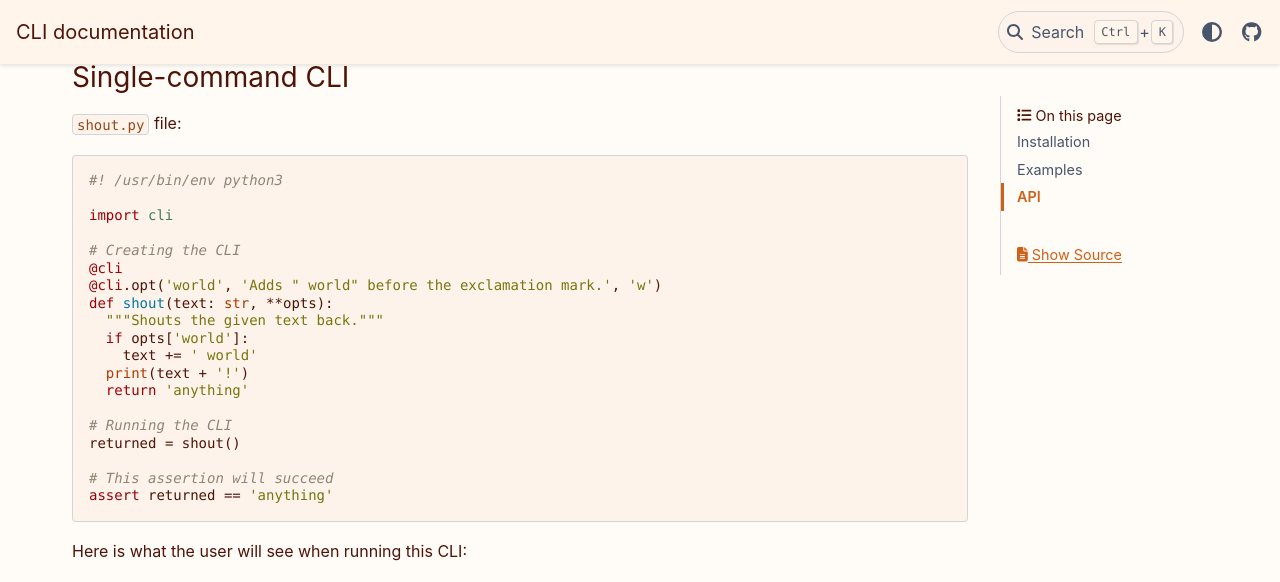
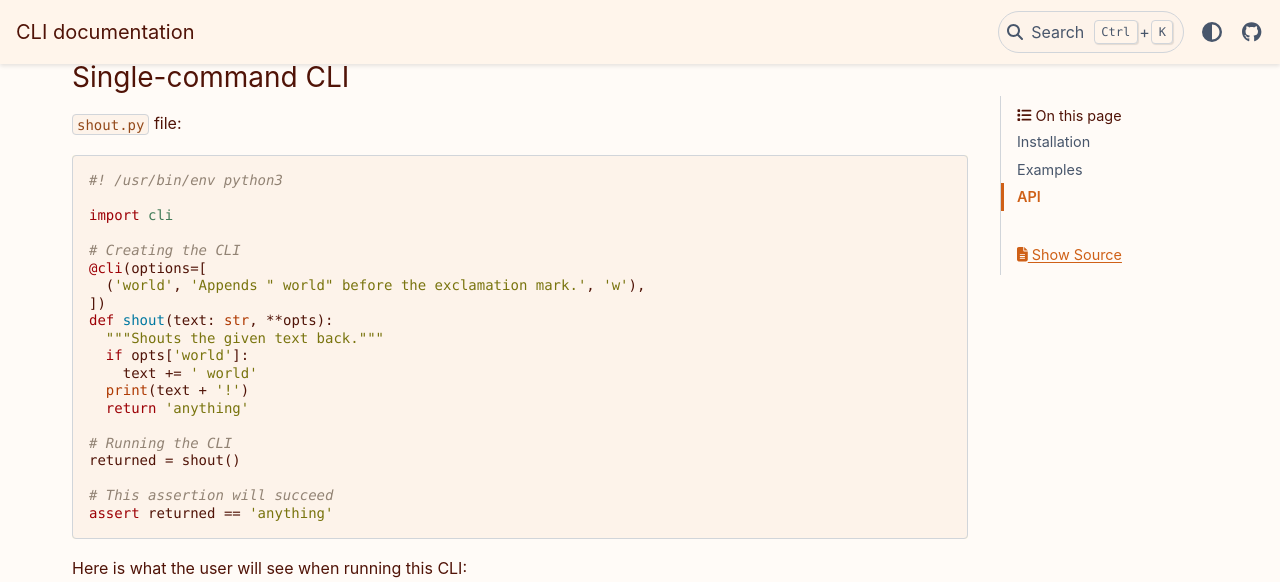
Before and after one commit to philippkosarev/cli, a Sphinx documentation site: the page built from docs/index.rst, in a window 1280 px wide and 1400 px high, scrolled down 605 px. Shown: the top 582 px of the window. Built offline with Sphinx 7.4.7 and the PyData theme 0.15.4, drawn with Linux system fonts in a browser that asks for light colours; some of the changed text lies outside the part shown; grey boxes are pictures that could not be loaded.

Commit message:
refactored how options are added to the CLI
Removed the `@cli.opt` decorator because the decorator didn't make sense on its
own. It required the `@cli` decorator above it and just passed the arguments to
it, but not in an obvious way. That made it more difficult to share the same
options between multiple `CLI`s.

But having the options in the same place as the CLI is better than adding them
after, so the `Option` class was made public and the `options` parameter was
added to `CLI`. The reduntant `add_option` method was removed.

But that uncovered another issue, you could no longer add options to incomplete
sub-CLIs (i.e. functions of the target class given to `CLI`). The `Partial`
class, and the `@cli.part` decorator, were introduced to address this.

```diff
--- a/cli/__init__.py
+++ b/cli/__init__.py
@@ -8,8 +8,10 @@ from . import _lib
 # Creating our callable module
 class Module(sys.modules[__name__].__class__):
   CLI = _lib.CLI
-  opt = staticmethod(_lib.opt)
   __call__ = staticmethod(_lib.cli)
+  Option = _lib.Option
+  Partial = _lib.Partial
+  part = staticmethod(_lib.part)
 
 
 # Replacing the real module with our callable module
--- a/docs/index.rst
+++ b/docs/index.rst
@@ -66,8 +66,12 @@ Here is what the user will see when running this CLI:
 API
 ---
 
+.. autoclass:: cli.CLI
+
 .. autofunction:: cli.__call__
 
-.. autofunction:: cli.opt
+.. autoclass:: cli.Option
 
-.. autoclass:: cli.CLI
+.. autoclass:: cli.Partial
+
+.. autofunction:: cli.part
--- a/docs/multi.py
+++ b/docs/multi.py
@@ -23,8 +23,10 @@ class main:
     text = '\n'.join(lines)
     print(text)
 
-  @cli.opt('mcbeth', 'Ponder whether to be or not to be.')
-  @cli.opt('quiet', 'Be quiet.', 'q')
+  @cli.part(options=[
+    ('mcbeth', 'Ponder whether to be or not to be.'),
+    ('quiet', 'Be quiet.', 'q'),
+  ])
   def wonder(**opts):
     """Where's my copy of My Weekend in Stevenage by Filthy Henderson?"""
     if opts['mcbeth']:
--- a/docs/shout.py
+++ b/docs/shout.py
@@ -3,8 +3,9 @@
 import cli
 
 # Creating the CLI
-@cli
-@cli.opt('world', 'Adds " world" before the exclamation mark.', 'w')
+@cli(options=[
+  ('world', 'Appends " world" before the exclamation mark.', 'w'),
+])
 def shout(text: str, **opts):
   """Shouts the given text back."""
   if opts['world']:
```
Also changed, not shown: 1 other file.
